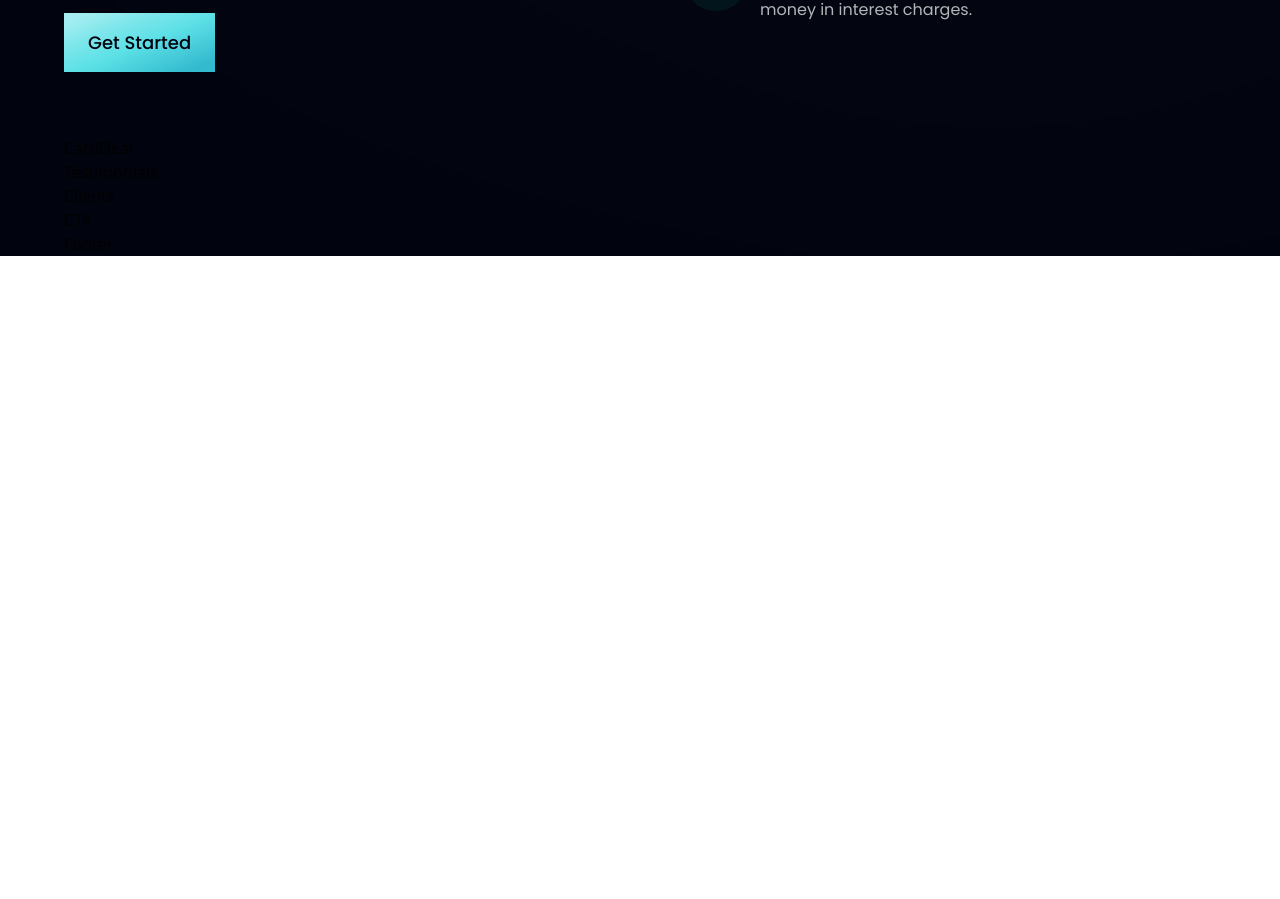
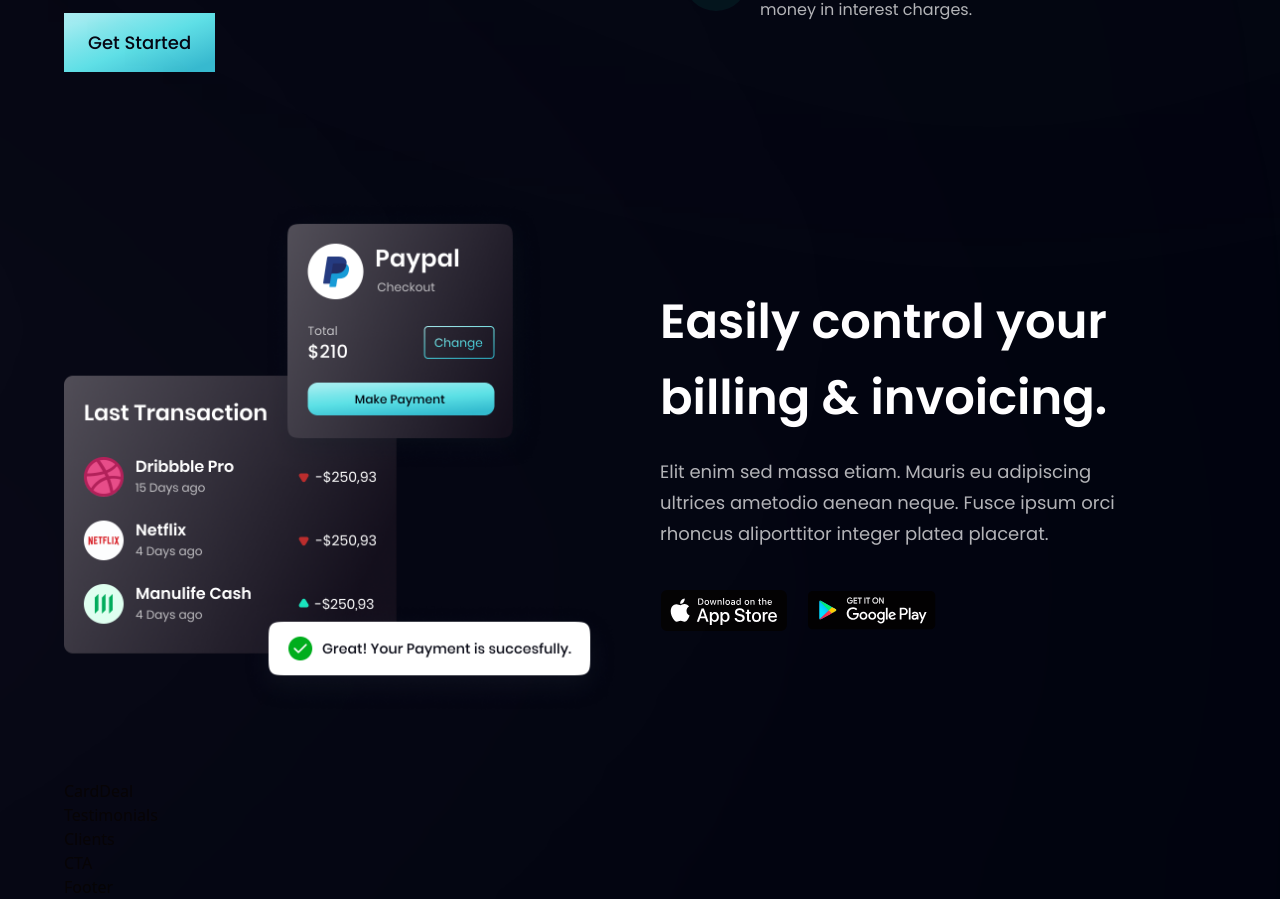
Before and after one commit to HubertKwiatkowski/jsmastery_business_app, a React (Vite) app: page / in a window 1280 px wide. Shown: the part 1354-2253 px from the top of the page. Before the commit the page ends 1610 px from the top, so only its background shows below. Built offline with nearby package versions, Linux system fonts and the light colour scheme.

Commit message:
billing section done

```diff
--- a/src/App.jsx
+++ b/src/App.jsx
@@ -18,6 +18,7 @@
       <div className={`${styles.boxWidth}`}>
         <Stats />
         <Business />
+        <Billing />
         <CardDeal />
         <Testimonials />
         <Clients />
--- a/src/components/Billing.jsx
+++ b/src/components/Billing.jsx
@@ -1,11 +1,24 @@
-import React from 'react'
+import { apple, bill, google } from '../assets'
+import styles, { layout } from '../style'
 
-const Billing = () => {
-  return (
-    <div>
-      Billing
+const Billing = () => (
+  <section id="product" className={layout.sectionReverse}>
+    <div className={layout.sectionImgReverse}>
+      <img src={bill} alt="biling" className="w-[100%] h-[100%] relative z-[5]" />
+      <div className="absolute z-[3] -left-1/2 top-0 w-[50%] h-[50%] rounded-full white__gradient" />
+      <div className="absolute z-[3] -left-1/2 bottom-0 w-[50%] h-[50%] rounded-full pink__gradient" />
     </div>
-  )
-}
+
+    <div className={layout.sectionInfo}>
+      <h2 className={styles.heading2}>Easily control your <br className="sm:block hidden" />billing & invoicing.</h2>
+      <p className={`${styles.paragraph} max-w-[470px] mt-5`}>Elit enim sed massa etiam. Mauris eu adipiscing ultrices ametodio aenean neque. Fusce ipsum orci rhoncus aliporttitor integer platea placerat.</p>
+      <div className="flex flex-row flex-wrapp sm:mt-10 mt-6">
+        <img src={apple} alt="apple_store" className="w-[128px] h-[42px] object-contain mr-5 cursor-pointer"/>
+        <img src={google} alt="google_play" className="w-[128px] h-[42px] object-contain cursor-pointer"/>
+      </div>
+    </div>
+  </section>
+)
+
 
 export default Billing
```
